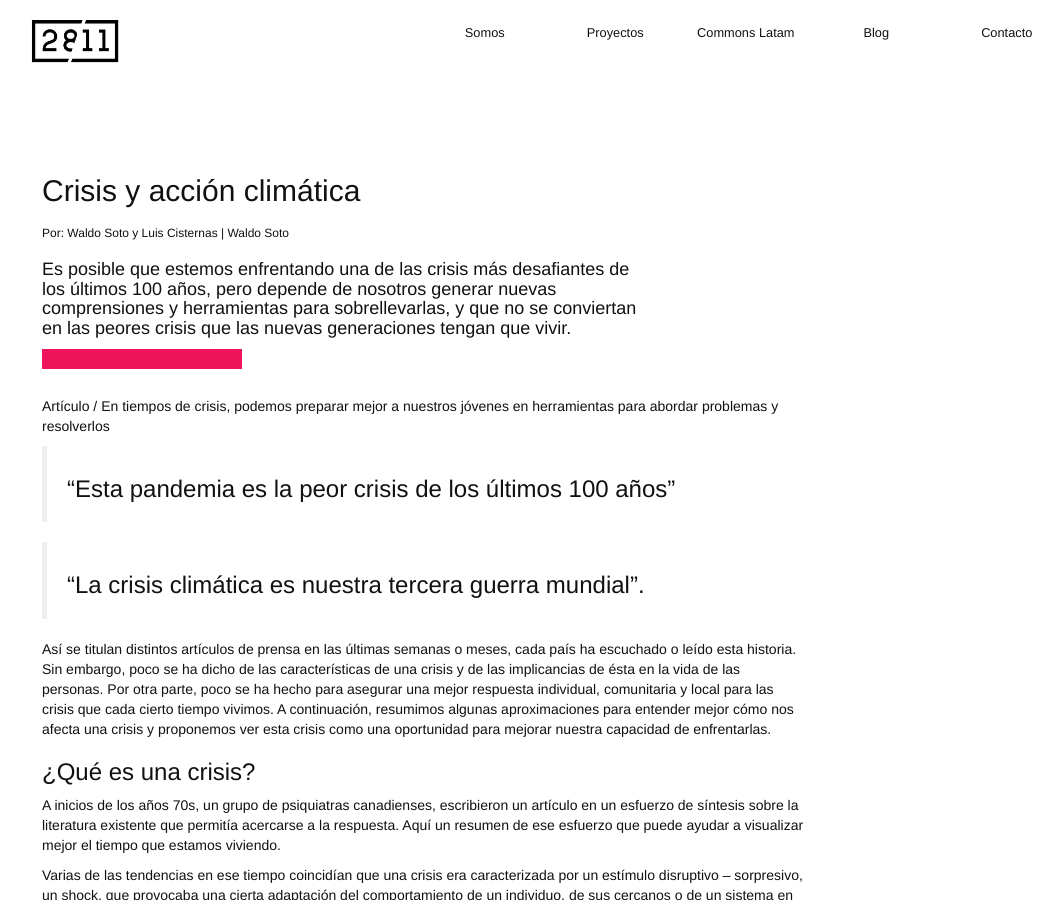
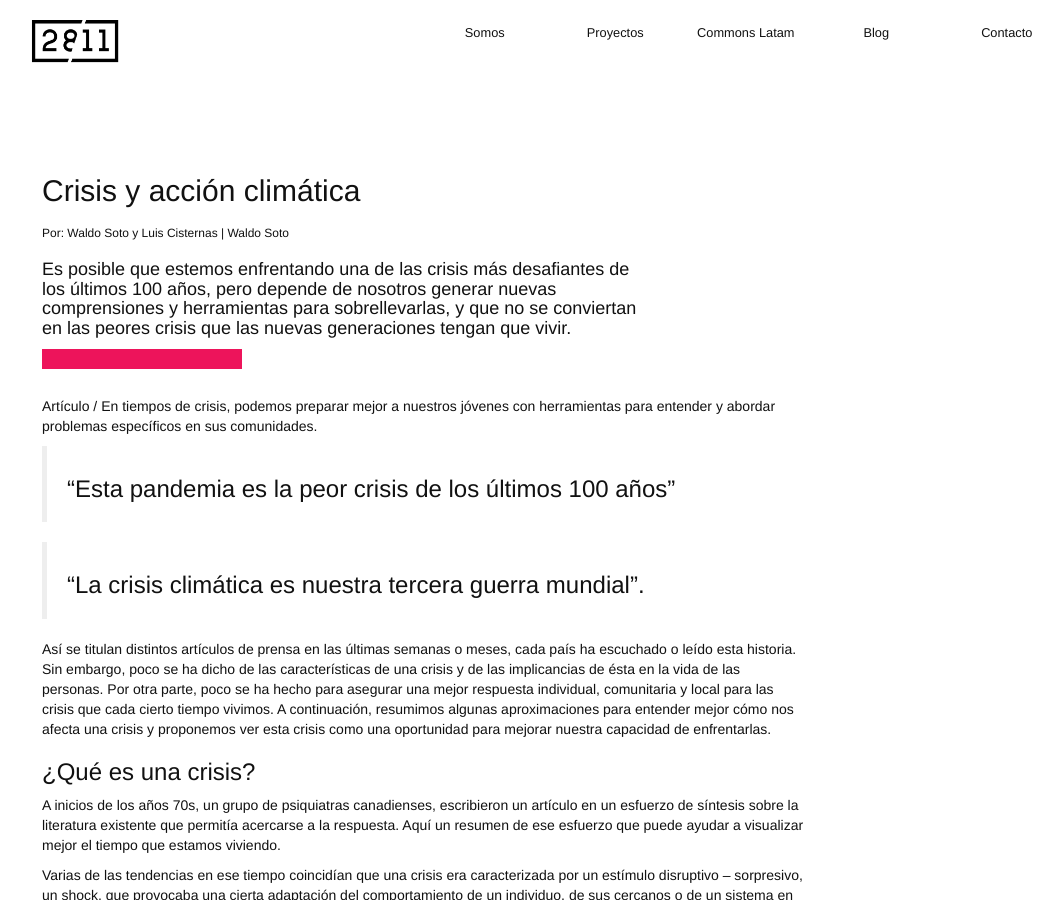
Before and after one commit to 2811Chile/2811Chile.github.io, a Jekyll site: the page built from _posts/2020-05-04-crisis-y-accion-climatica.markdown, in a window 1280 px wide and 900 px high. Shown: the whole window, without its empty margins (138-1201 px from the left). Built offline with Jekyll 4.4.1, drawn with Linux system fonts in a browser that asks for light colours; nearby versions of some CDN libraries; some web fonts are replaced; our own code applies the rules of GitHub Pages for plain Markdown files.

Commit message:
Updated Crisis Y Accion Climatica

```diff
--- a/_posts/2020-05-04-crisis-y-accion-climatica.markdown
+++ b/_posts/2020-05-04-crisis-y-accion-climatica.markdown
@@ -15,7 +15,9 @@
 excerpt_separator: "<!--mas-->"
 ---
 
-Artículo / En tiempos de crisis, podemos preparar mejor a nuestros jóvenes en herramientas para abordar problemas y resolverlos <!--mas-->
+Artículo / En tiempos de crisis, podemos preparar mejor a nuestros jóvenes con herramientas para entender y abordar problemas específicos en sus comunidades.
+
+ <!--mas-->
 
 > ### “Esta pandemia es la peor crisis de los últimos 100 años”
 
@@ -36,18 +38,23 @@
 Otra característica que enfatiza Caplan, G. (1964) es que una crisis es necesariamente temporal, tiene un inicio y un término. Sin embargo, la percepción del individuo afectado es distinta, y es que la crisis que observa no tiene un final claro o definido. Lo que perdura es el trauma físico o psicológico, o bien un comportamiento adaptativo que mejora las chances de cada persona para resolver otras crisis.
 
 ### ¿Cómo distinguir una situación de crisis?
+
 *(Traducción propia de Eastham, K., et al, 1970, p. 466)*
 
 * El evento estresante plantea un problema que, por definición, se considera insoluble en el futuro inmediato.
+
 * El problema pone en riesgo los recursos del individuo o la familia, ya que está más allá de sus métodos tradicionales de resolución de problemas.
+
 * La situación se considera una amenaza para los objetivos de vida del individuo o grupo humano.
+
 * Existe una tensión física generalizada que es sintomática de ansiedad, y esta tensión aumenta a un pico y luego cae.
+
 * La situación de crisis despierta problemas clave no resueltos del pasado cercano y lejano.
 
 En la crisis por la pandemia declarada por el virus COVID-19 y en la crisis climática, los que más sufren son los que están en contextos más vulnerables, ya sea por su edad, enfermedad, o bien por un Estado que les ha olvidado y ha permitido el comportamiento abusivo de otros. Este es el caso de países y regiones con sistemas de salud deficiente – sobretodo con mala cobertura de salud mental -, corrupción y altos niveles de desconfianza y violencia. “Los más marginalizados son impactados de forma más severa por ambas crisis”, declaró la delegada de la ONU para reducción del riesgo de desastres para el Asia Pacífico, Loretta Hieber, el pasado 22 de abril.
 
 > Para considerar una crisis como tal, es clave que la persona perciba que no tiene las herramientas suficientes para resolverla y que la situación le exige cambiar su comportamiento
-(Eastham, K., 1970, p. 465).
+> \(Eastham, K., 1970, p. 465).
 
 Esta crisis la podemos entonces tomar como oportunidad para adoptar un nuevo comportamiento, ampliar el conjunto de herramientas disponibles y mejorar nuestra capacidad de resolver problemas. La crisis es temporal, depende de nuestra respuesta grupal e individual lo que queda de ella.
 
@@ -57,7 +64,7 @@
 
 La crisis mundial generada por la pandemia sanitaria COVID-19, nos ha mostrado mucho de la fragilidad que tienen nuestros sistemas. La lucha entre salvaguardar la economía versus la vida de las personas es lo que internacionalmente se ha fijado como los polos que determinan el rango de acciones gubernamentales. Lo anterior, no dista de lo que está ocurriendo a nivel mundial en cuanto al calentamiento global y la crisis climática, a nuestra capacidad y orientación de respuestas. A ciencia cierta, la similitud entre cómo se sobrelleven e incorporen individual y socialmente ambas crisis es indudable, ya que si bien la crisis por el COVID-19 se verá finalizada más pronto que tarde, lo que dista de la crisis climática, los aprendizajes que debemos hacer sobre cómo lidiar y organizarnos en torno a las crisis son fundamentales.
 
-Una aproximación a la búsqueda de generación de herramientas para lidiar con las crisis es lo que persigue (tiene por objetivo) el programa Young Innovators de Climate KIC, ejecutado anualmente en diferentes países del mundo. En esta iniciativa se trabaja con profesores y estudiantes para buscar, identificar e instalar mejores herramientas para resolver desafíos propios de una crisis, como lo es mundialmente la crisis climática. El método se basa en la técnica pedagógica de Aprendizaje Basado en Desafíos, donde a los estudiantes, mediante sus asignaturas o mediante una Climathon, se les presentan tensiones y problemas locales, se les entregan herramientas para movilizar a otros, entender las distintas partes del conflicto, crear soluciones y comunicarlas de forma efectiva. En el sigueiente link puedes ver el video de la Young Climathon realizada en Linares, Chile, en noviembre de 2019: [**VER VIDEO.**](https://www.youtube.com/watch?v=L9h5ZFk3xBY)
+Una aproximación a la búsqueda de generación de herramientas para lidiar con las crisis es lo que persigue (tiene por objetivo) el programa Young Innovators de Climate KIC, ejecutado anualmente en diferentes países del mundo. En esta iniciativa se trabaja con profesores y estudiantes para buscar, identificar e instalar mejores herramientas para resolver desafíos propios de una crisis, como lo es mundialmente la crisis climática. El método se basa en la técnica pedagógica de Aprendizaje Basado en Desafíos, donde a los estudiantes, mediante sus asignaturas o mediante una Climathon, se les presentan tensiones y problemas locales, se les entregan herramientas para movilizar a otros, entender las distintas partes del conflicto, crear soluciones y comunicarlas de forma efectiva. En el sigueiente link puedes ver el video de la Young Climathon realizada en Linares, Chile, en noviembre de 2019: **[VER VIDEO.](https://www.youtube.com/watch?v=L9h5ZFk3xBY)**
 
 > Esto aumenta la confianza que los estudiantes tienen sobre su capacidad de resolver problemas, y esto lleva a transitar mejor un estado de crisis, ampliando el conjunto de herramientas que permitan no sólo incorporar y sobrellevar la crisis, sino también lidiar y organizarse, tomar acción frente a ella.
 
```
